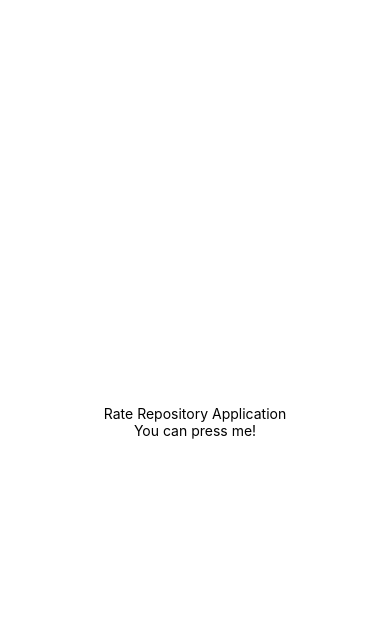
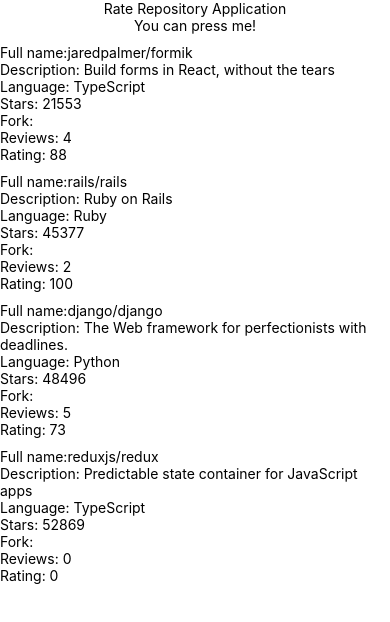
Before and after one commit to Hakizu/react-native-FSO2020, a React Native app: screen / in a window 390 px wide. Shown: the top 622 px of the page. Built offline with nearby package versions, Linux system fonts and the light colour scheme.

Commit message:
:sparkles: exercise 10.3

```diff
--- a/src/components/Main.jsx
+++ b/src/components/Main.jsx
@@ -2,6 +2,7 @@
 import Constants from 'expo-constants';
 import { Text, StyleSheet, View } from 'react-native';
 import HelloWorld from './world';
+import RepositoryList from './RepositoryList';
 
 const styles = StyleSheet.create({
     container: {
@@ -18,6 +19,7 @@
         <View style={styles.container}>
             <Text>Rate Repository Application</Text>
             <HelloWorld/>
+            <RepositoryList/>
         </View>
     );
 };
--- /dev/null
+++ b/src/components/RepositoryItem.jsx
@@ -0,0 +1,18 @@
+import React from 'react';
+import { View, Text } from 'react-native';
+
+const RepositoryItem = ({item}) => {
+    return (
+        <View>
+            <Text>Full name:{item.fullName}</Text>
+            <Text>Description: {item.description}</Text>
+            <Text>Language: {item.language}</Text>
+            <Text>Stars: {item.stargazersCount}</Text>
+            <Text>Fork: {item.forkCount}</Text>
+            <Text>Reviews: {item.reviewCount}</Text>
+            <Text>Rating: {item.ratingAverage}</Text>
+        </View>
+    );
+};
+
+export default RepositoryItem;
--- /dev/null
+++ b/src/components/RepositoryList.jsx
@@ -0,0 +1,79 @@
+import React from 'react';
+import { FlatList, View, StyleSheet } from 'react-native';
+import RepositoryItem from './RepositoryItem';
+
+const styles = StyleSheet.create({
+  separator: {
+    height: 10,
+  },
+});
+
+const repositories = [
+  {
+    id: 'jaredpalmer.formik',
+    fullName: 'jaredpalmer/formik',
+    description: 'Build forms in React, without the tears',
+    language: 'TypeScript',
+    forksCount: 1589,
+    stargazersCount: 21553,
+    ratingAverage: 88,
+    reviewCount: 4,
+    ownerAvatarUrl: 'https://avatars2.githubusercontent.com/u/4060187?v=4',
+  },
+  {
+    id: 'rails.rails',
+    fullName: 'rails/rails',
+    description: 'Ruby on Rails',
+    language: 'Ruby',
+    forksCount: 18349,
+    stargazersCount: 45377,
+    ratingAverage: 100,
+    reviewCount: 2,
+    ownerAvatarUrl: 'https://avatars1.githubusercontent.com/u/4223?v=4',
+  },
+  {
+    id: 'django.django',
+    fullName: 'django/django',
+    description: 'The Web framework for perfectionists with deadlines.',
+    language: 'Python',
+    forksCount: 21015,
+    stargazersCount: 48496,
+    ratingAverage: 73,
+    reviewCount: 5,
+    ownerAvatarUrl: 'https://avatars2.githubusercontent.com/u/27804?v=4',
+  },
+  {
+    id: 'reduxjs.redux',
+    fullName: 'reduxjs/redux',
+    description: 'Predictable state container for JavaScript apps',
+    language: 'TypeScript',
+    forksCount: 13902,
+    stargazersCount: 52869,
+    ratingAverage: 0,
+    reviewCount: 0,
+    ownerAvatarUrl: 'https://avatars3.githubusercontent.com/u/13142323?v=4',
+  },
+];
+
+const ItemSeparator = () => <View style={styles.separator} />;
+const renderItem = ({ item }) => {
+    return (
+        <RepositoryItem item={item}/>
+    );
+};
+
+
+const RepositoryList = () => {
+  return (
+      <>
+        <ItemSeparator/>
+        <FlatList
+            data={repositories}
+            ItemSeparatorComponent={ItemSeparator}
+            renderItem={renderItem}
+        />
+    </>
+  );
+};
+
+export default RepositoryList;
```
Also changed, not shown: App.js (line endings or trailing spaces).
